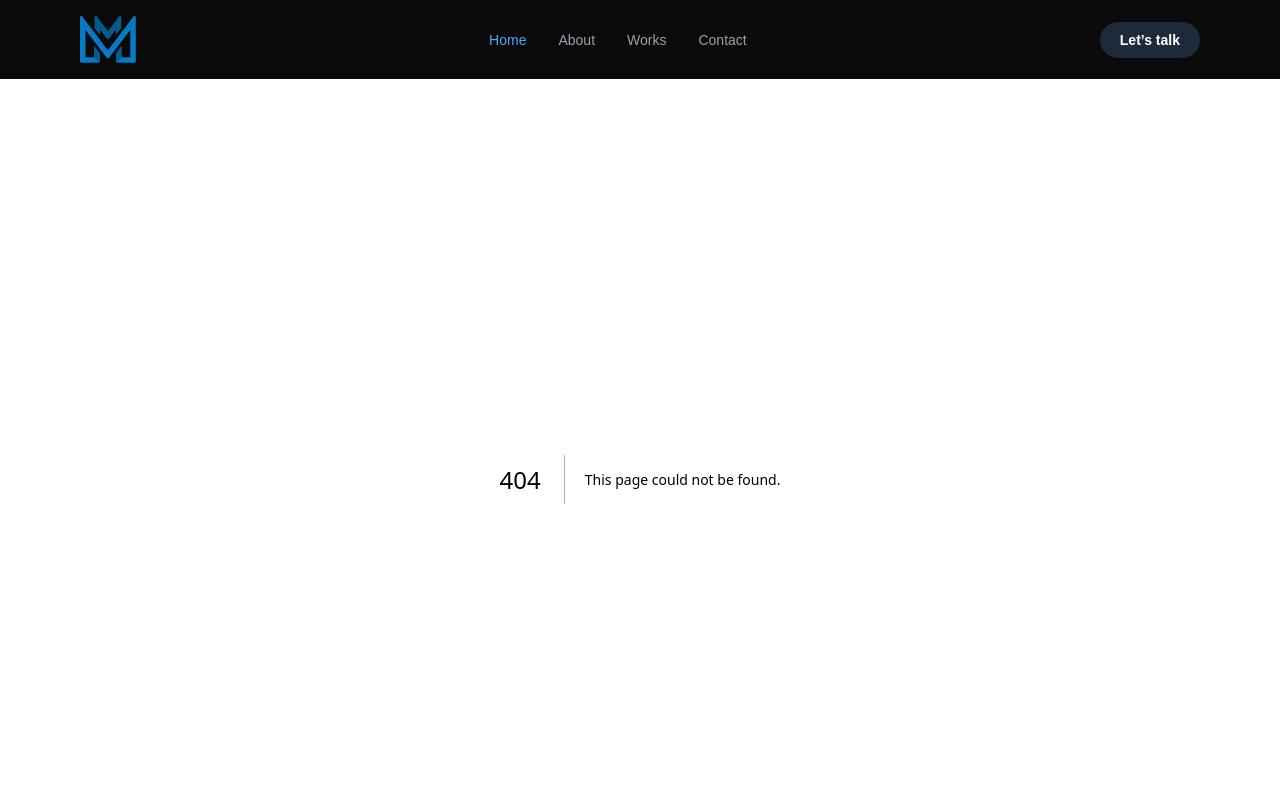
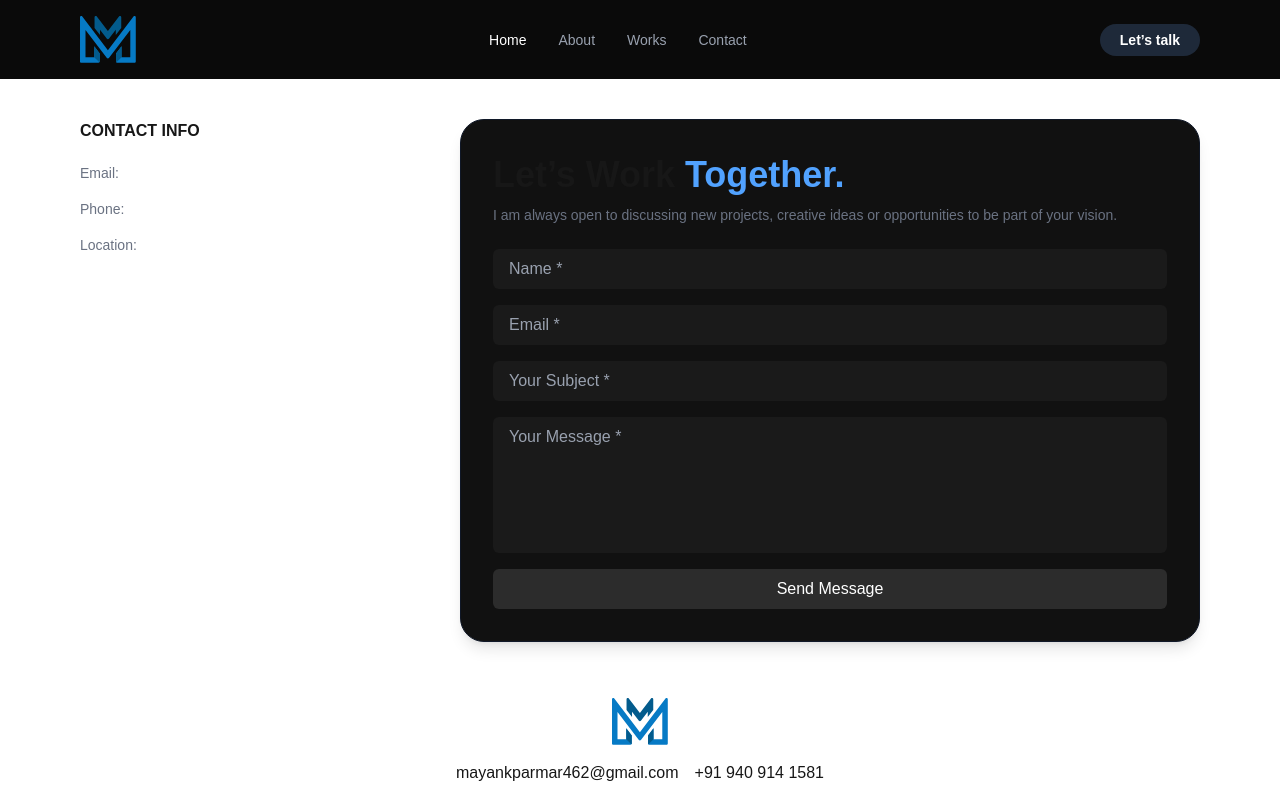
Before and after one commit to mynkp01/mayank_portfolio, a Next.js app: page /contact-us in a window 1280 px wide. Before the commit this address had no page. Shown: the top 800 px of the page. Built offline with nearby package versions, Linux system fonts and the light colour scheme.

Commit message:
Add contact us page with form and contact information

```diff
--- a/src/app/about-me/page.tsx
+++ b/src/app/about-me/page.tsx
@@ -6,7 +6,7 @@ import React from 'react'
 function page() {
   return (
     <div className='max-w-6xl mx-auto flex flex-col items-center gap-5 px-4 my-10'>
-        <div className='grid md:grid-cols-3 gap-5'>
+        <div className='grid md:grid-cols-3 gap-5 w-full'>
             <div className="group bg-[#111111] rounded-3xl p-6 w-full shadow-lg border border-gray-900">
                 <Image
                     src={Mayank.src}
@@ -45,10 +45,10 @@ function page() {
                         </ul>
                     </div>
                 </div>
-                <div className="flex justify-between w-full">
-                    <button type='submit' className="bg-gray-800 px-5 py-2 rounded-full text-sm cursor-pointer hover:bg-blue-400 transition">
+                <div className="flex items-center justify-between w-full">
+                    <Link href={"/mayank-parmar-cv.pdf"} download={true} className="bg-gray-800 h-fit px-5 py-2 rounded-full text-sm cursor-pointer hover:text-black hover:bg-white transition">
                     CV Download
-                    </button>
+                    </Link>
                     <Link href={""}><ArrowIcon className="group-hover:text-blue-400 transition-all" /></Link>
                 </div>
             </div>
--- /dev/null
+++ b/src/app/contact-us/page.tsx
@@ -0,0 +1,53 @@
+import Link from 'next/link'
+import React from 'react'
+
+function page() {
+  return (
+    <div className='max-w-6xl mx-auto flex flex-col items-center gap-5 px-4 my-10'>
+        <div className='grid md:grid-cols-3 gap-5 w-full'>
+            <div className='flex flex-col gap-5'>
+                <h4 className='font-semibold uppercase'>Contact Info</h4>
+                <div className='flex flex-col gap-4'>
+                    <p className='text-sm text-gray-500 flex gap-2'>Email: <Link href={"mailto:mayankparmar462@gmail.com"} className='text-white'>mayankparmar462@gmail.com</Link></p>
+                    <p className='text-sm text-gray-500 flex gap-2'>Phone: <Link href={"tel:(+91)9409141581"} className='text-white'>+91 940 914 1581</Link></p>
+                    <p className='text-sm text-gray-500 flex gap-2'>Location: <Link href={"tel:(+91)9409141581"} className='text-white'>9, Kalpesh Rang Upavan Society,<br /> Vejalpur – 380051, Ahmedabad,<br /> Gujrat, India</Link></p>
+                </div>
+            </div>
+            <div className='col-span-2 flex flex-col gap-2 w-full group md:col-span-2 bg-[#111111] rounded-3xl p-4 md:p-8 shadow-lg border border-gray-900'>
+                <h3 className='text-2xl sm:text-3xl lg:text-4xl font-semibold leading-tight'>Let’s Work <span className='text-blue-400'>Together.</span></h3>
+                <p className='text-sm text-gray-500'>I am always open to discussing new projects, creative ideas or opportunities to be part of your vision.</p>
+                <form className="w-full flex flex-col gap-4 mt-4">
+                    <input
+                    type="text"
+                    placeholder="Name *"
+                    className="w-full px-4 py-2 rounded-md bg-[#1a1a1a] text-white placeholder-gray-400 focus:outline-none"
+                    />
+                    <input
+                    type="email"
+                    placeholder="Email *"
+                    className="w-full px-4 py-2 rounded-md bg-[#1a1a1a] text-white placeholder-gray-400 focus:outline-none"
+                    />
+                    <input
+                    type="text"
+                    placeholder="Your Subject *"
+                    className="w-full px-4 py-2 rounded-md bg-[#1a1a1a] text-white placeholder-gray-400 focus:outline-none"
+                    />
+                    <textarea
+                    placeholder="Your Message *"
+                    rows="5"
+                    className="w-full px-4 py-2 rounded-md bg-[#1a1a1a] text-white placeholder-gray-400 focus:outline-none resize-none"
+                    ></textarea>
+                    <button
+                    type="submit"
+                    className="w-full cursor-pointer bg-[#2c2c2c] text-white font-medium py-2 rounded-md hover:text-black hover:bg-white transition duration-300"
+                    >
+                    Send Message
+                    </button>
+                </form>
+            </div>
+        </div>
+    </div>
+  )
+}
+
+export default page
--- a/src/app/experiance/page.tsx
+++ b/src/app/experiance/page.tsx
@@ -5,7 +5,7 @@ import React from 'react'
 function page() {
   return (
     <div className='max-w-6xl mx-auto flex flex-col items-center gap-5 px-4 my-10'>
-        <div className='grid md:grid-cols-3 gap-5'>
+        <div className='grid md:grid-cols-3 gap-5 w-full'>
             <div className="group sticky top-[120px] bg-[#111111] rounded-3xl p-6 w-full h-fit shadow-lg border border-gray-900">
                 <Image
                     src={Mayank.src}
--- a/src/components/AboutSection.tsx
+++ b/src/components/AboutSection.tsx
@@ -16,7 +16,7 @@ function AboutSection() {
               <ArrowIcon className="group-hover:text-blue-400 transition-all" />
             </div>
         </Link>
-        <Link href={""} className="flex flex-col justify-between gap-5 group md:col-span-2 bg-[#111111] rounded-3xl min-h-10 p-4 pt-0 shadow-lg border border-gray-900">
+        <Link href={"/contact-us"} className="flex flex-col justify-between gap-5 group md:col-span-2 bg-[#111111] rounded-3xl min-h-10 p-4 pt-0 shadow-lg border border-gray-900">
             <Image
             src={StarIcon.src}
             width={30}
--- a/src/components/Footer.tsx
+++ b/src/components/Footer.tsx
@@ -9,7 +9,7 @@ function Footer() {
       <div><Logo  className='w-14 h-fit' /></div>
         <div className='grid sm:flex gap-1 sm:gap-4'>
           <Link href={"mailto:mayankparmar462@gmail.com"} className='hover:text-blue-400 text-center'>mayankparmar462@gmail.com</Link>
-          <Link href={"tel:(+91)9409141581"} className='hover:text-blue-400 text-center'>(+91) 9409141581</Link>
+          <Link href={"tel:+919409141581"} className='hover:text-blue-400 text-center'>+91 940 914 1581</Link>
         </div>
       <p>Copyright © 2025 by All rights reserved</p>
     </div>
--- a/src/components/Header.tsx
+++ b/src/components/Header.tsx
@@ -10,7 +10,7 @@ function Header() {
 
   const [isOpen, setIsOpen] = useState(false);
 
-  const navLinks = [{link: "Home", path: "/"}, {link: "About", path: "/about-me"}, {link:"Works", path:"/projects"}, {link:"Contact", path: ""}];
+  const navLinks = [{link: "Home", path: "/"}, {link: "About", path: "/about-me"}, {link:"Works", path:"/projects"}, {link:"Contact", path: "/contact-us"}];
 
 
   return (
@@ -27,7 +27,7 @@ function Header() {
               key={idx}
               href={index?.path}
               className={`text-sm ${
-                index.link === "Home" ? 'text-blue-400' : 'text-gray-400 hover:text-blue-400'
+                index.link === "Home" ? 'text-white' : 'text-gray-400 hover:text-white'
               }`}
             >
               {index?.link}
@@ -36,9 +36,9 @@ function Header() {
         </nav>
 
         <div className="hidden md:block">
-          <button type='submit' className="bg-gray-800 px-5 py-2 rounded-full text-sm font-semibold hover:bg-blue-400 transition">
+          <Link href={"/contact-us"} className="bg-gray-800 px-5 py-2 rounded-full text-sm font-semibold hover:text-black hover:bg-white transition">
             Let’s talk
-          </button>
+          </Link>
         </div>
 
         <button className="md:hidden" onClick={() => setIsOpen(!isOpen)}>
@@ -59,9 +59,9 @@ function Header() {
               {index?.link}
             </Link>
           ))}
-          <button className="w-full bg-gray-800 py-2 rounded-full text-sm font-semibold hover:bg-gray-700 transition">
+          <Link href={"/contact-us"} className="w-full bg-gray-800 py-2 rounded-full text-sm font-semibold hover:bg-gray-700 transition">
             Let’s talk
-          </button>
+          </Link>
         </div>
       )}
     </header>
--- a/src/components/HeroSection.tsx
+++ b/src/components/HeroSection.tsx
@@ -61,7 +61,7 @@ function HeroSection() {
             </p>
           </div>
           <div className="flex justify-between items-center w-full">
-            <Link href={"/resume/mayank-parmar-cv.pdf"} type='submit' className="bg-gray-800 px-5 py-2 h-fit rounded-full text-sm hover:bg-blue-400 transition">
+            <Link href={"/mayank-parmar-cv.pdf"} download={true} className="bg-gray-800 px-5 py-2 h-fit rounded-full text-sm hover:text-black hover:bg-white transition">
               CV Download
             </Link>
             <Link href={"/about-me"}><ArrowIcon className="group-hover:text-blue-400 transition-all" /></Link>
```
Also changed, not shown: 1 other file (tests, documents, lock files or other folders).
